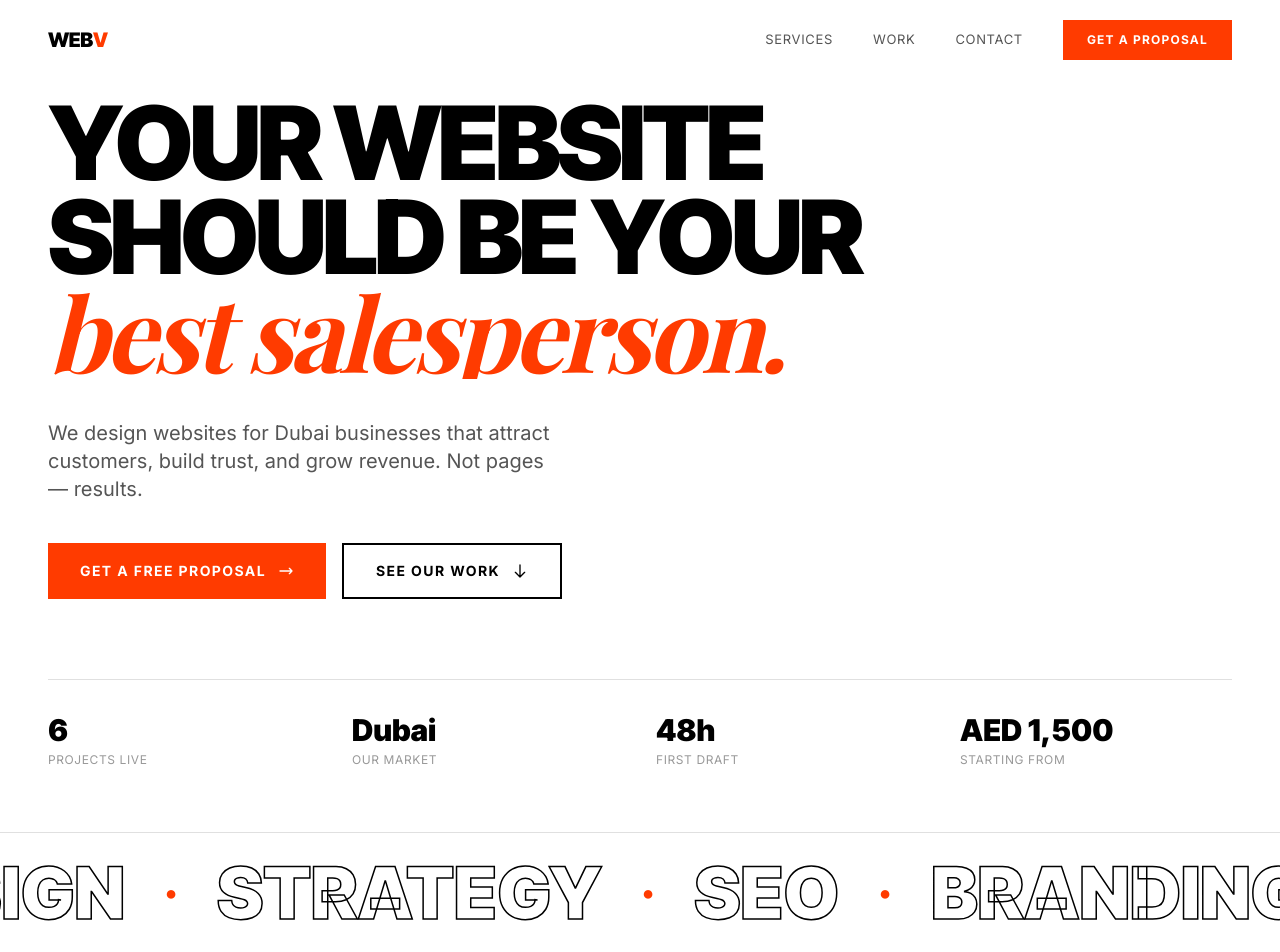
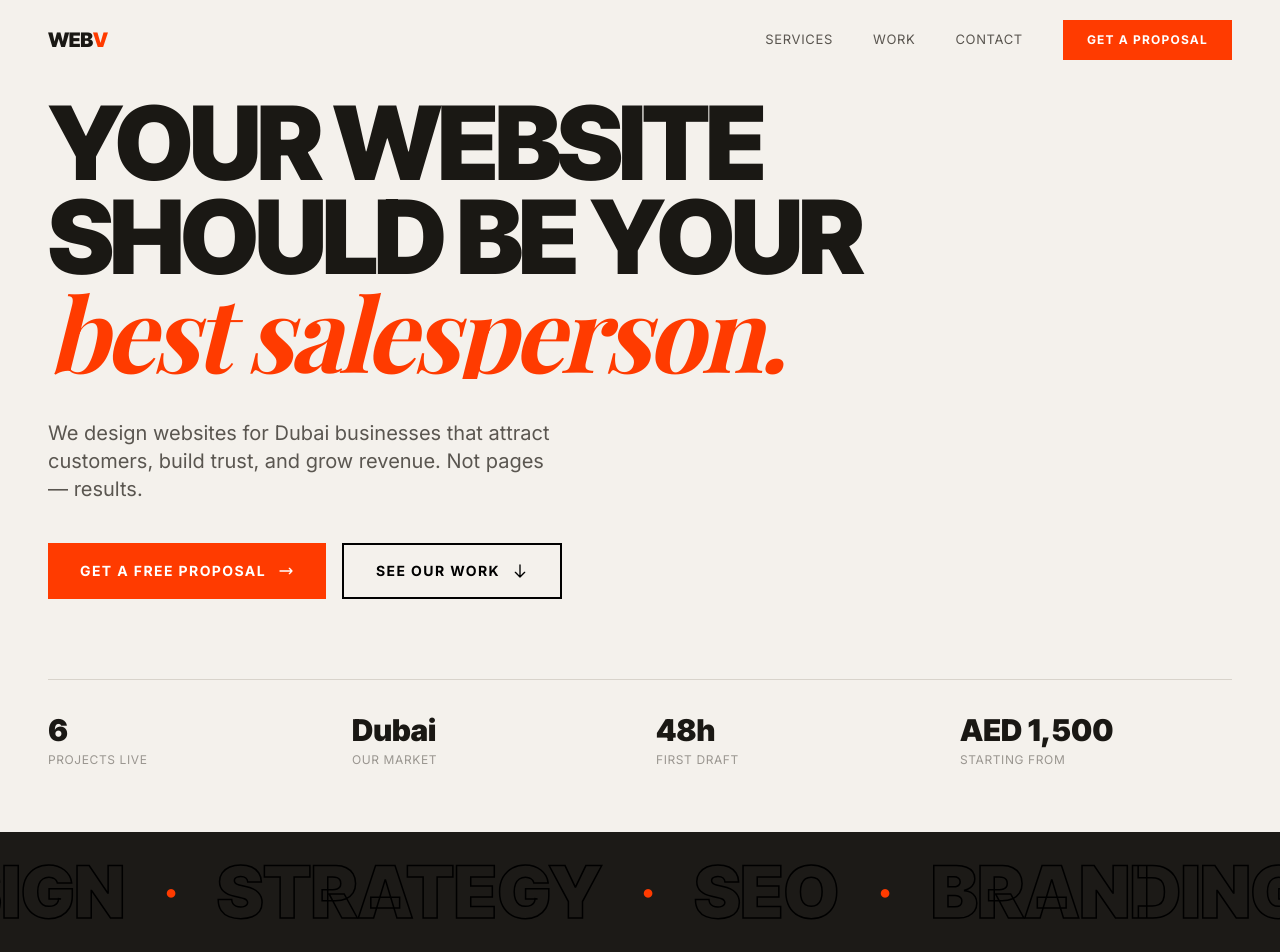
Before and after one commit to webvanguardai/webvanguard-website, a Next.js app in the folder webvanguard/: page / in a window 1280 px wide. Shown: the top 952 px of the page. Built offline with nearby package versions, Linux system fonts and the light colour scheme.

Commit message:
feat: warm paper palette — off-white #F4F1EC bg, dark charcoal #1C1A17, alternating light/dark sections

```diff
--- a/webvanguard/app/globals.css
+++ b/webvanguard/app/globals.css
@@ -22,8 +22,8 @@
   }
 
   body {
-    background: #FFFFFF;
-    color: #000000;
+    background: #F4F1EC;
+    color: #1A1814;
     font-family: var(--font-body);
     overflow-x: hidden;
     padding-top: constant(safe-area-inset-top);
--- a/webvanguard/components/Footer.tsx
+++ b/webvanguard/components/Footer.tsx
@@ -7,7 +7,7 @@ export default function Footer() {
   return (
     <footer>
       {/* Big CTA */}
-      <div className="bg-text-primary text-white py-20 md:py-32">
+      <div className="bg-bg-dark text-text-on-dark py-20 md:py-32">
         <div className="max-w-[90rem] mx-auto px-6 md:px-12 text-center">
           <motion.div
             initial={{ opacity: 0, y: 20 }}
--- a/webvanguard/components/Header.tsx
+++ b/webvanguard/components/Header.tsx
@@ -24,7 +24,7 @@ export default function Header() {
     <header
       style={{ top: 'env(safe-area-inset-top)' }}
       className={`fixed left-0 right-0 z-50 transition-all duration-300 ${
-        scrolled ? 'bg-white/90 backdrop-blur-xl border-b border-border' : 'bg-transparent'
+        scrolled ? 'bg-bg/95 backdrop-blur-xl border-b border-border' : 'bg-transparent'
       }`}
     >
       <div className="max-w-[90rem] mx-auto px-6 md:px-12 flex items-center justify-between h-16 md:h-20">
@@ -76,7 +76,7 @@ export default function Header() {
             animate={{ opacity: 1 }}
             exit={{ opacity: 0 }}
             transition={{ duration: 0.3 }}
-            className="fixed inset-0 bg-white z-40 flex items-center justify-center"
+            className="fixed inset-0 bg-bg z-40 flex items-center justify-center"
           >
             <nav className="flex flex-col items-center gap-8">
               {navLinks.map((link, i) => (
--- a/webvanguard/components/Marquee.tsx
+++ b/webvanguard/components/Marquee.tsx
@@ -4,7 +4,7 @@ export default function Marquee() {
   const items = ['DESIGN', 'STRATEGY', 'SEO', 'BRANDING', 'GROWTH', 'RESULTS']
 
   return (
-    <div className="py-6 overflow-hidden border-t border-b border-border">
+    <div className="py-6 overflow-hidden bg-bg-dark text-text-on-dark">
       <div className="marquee flex whitespace-nowrap">
         {[...items, ...items, ...items, ...items].map((item, i) => (
           <span key={i} className="flex items-center shrink-0">
--- a/webvanguard/components/Process.tsx
+++ b/webvanguard/components/Process.tsx
@@ -11,7 +11,7 @@ const steps = [
 
 export default function Process() {
   return (
-    <section id="process" className="py-section border-t border-border">
+    <section id="process" className="py-section bg-bg-dark text-text-on-dark">
       <div className="max-w-[90rem] mx-auto px-6 md:px-12">
         <motion.div
           initial={{ opacity: 0, y: 30 }}
@@ -26,7 +26,7 @@ export default function Process() {
           </p>
         </motion.div>
 
-        <div className="grid grid-cols-2 md:grid-cols-4 gap-px bg-border">
+        <div className="grid grid-cols-2 md:grid-cols-4 gap-px bg-border-dark">
           {steps.map((step, i) => (
             <motion.div
               key={step.number}
@@ -34,7 +34,7 @@ export default function Process() {
               whileInView={{ opacity: 1, y: 0 }}
               viewport={{ once: true }}
               transition={{ duration: 0.5, delay: i * 0.1 }}
-              className="bg-white p-6 md:p-8"
+              className="bg-bg-dark-card p-6 md:p-8"
             >
               <span className="font-display font-black text-4xl md:text-5xl text-text-muted/20">{step.number}</span>
               <h3 className="font-display font-black text-lg md:text-xl text-text-primary mt-4 uppercase">{step.title}</h3>
--- a/webvanguard/components/WhyUs.tsx
+++ b/webvanguard/components/WhyUs.tsx
@@ -10,7 +10,7 @@ const statements = [
 
 export default function WhyUs() {
   return (
-    <section className="py-section bg-text-primary text-white">
+    <section className="py-section bg-bg-dark text-text-on-dark">
       <div className="max-w-[90rem] mx-auto px-6 md:px-12">
         <motion.p
           initial={{ opacity: 0 }}
--- a/webvanguard/tailwind.config.js
+++ b/webvanguard/tailwind.config.js
@@ -8,17 +8,22 @@ module.exports = {
   theme: {
     extend: {
       colors: {
-        bg: '#FFFFFF',
-        'bg-card': '#F8F8F8',
-        'bg-elevated': '#F0F0F0',
+        bg: '#F4F1EC',          // warm off-white / recycled paper
+        'bg-card': '#EDE9E2',   // slightly darker warm card
+        'bg-elevated': '#E6E1D8', // elevated surfaces
+        'bg-dark': '#1C1A17',   // dark sections (not pure black)
+        'bg-dark-card': '#252220', // dark cards
         accent: '#FF3B00',
         'accent-dim': '#E03500',
         'accent-light': '#FF5C2B',
-        'text-primary': '#000000',
-        'text-secondary': '#555555',
-        'text-muted': '#999999',
-        border: '#E0E0E0',
-        'border-hover': '#BBBBBB',
+        'text-primary': '#1A1814',   // near-black with warmth (not pure #000)
+        'text-secondary': '#5A5650',
+        'text-muted': '#9A9690',
+        'text-on-dark': '#F4F1EC',   // light text for dark sections
+        'text-on-dark-muted': '#8A8680',
+        border: '#D8D3CB',
+        'border-dark': '#302E2A',
+        'border-hover': '#B8B3AA',
       },
       fontFamily: {
         display: ['var(--font-display)', 'system-ui', 'sans-serif'],
```
